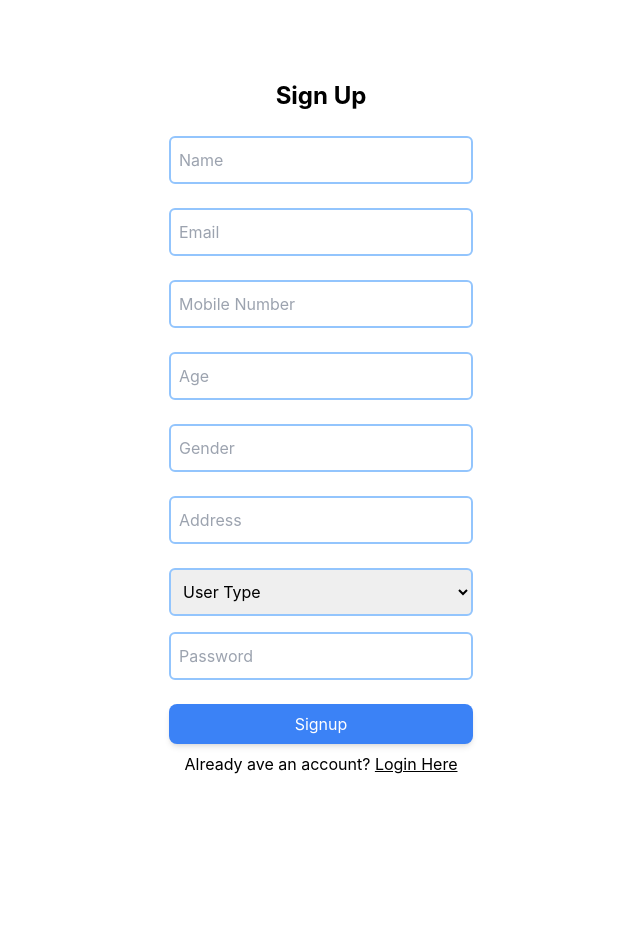
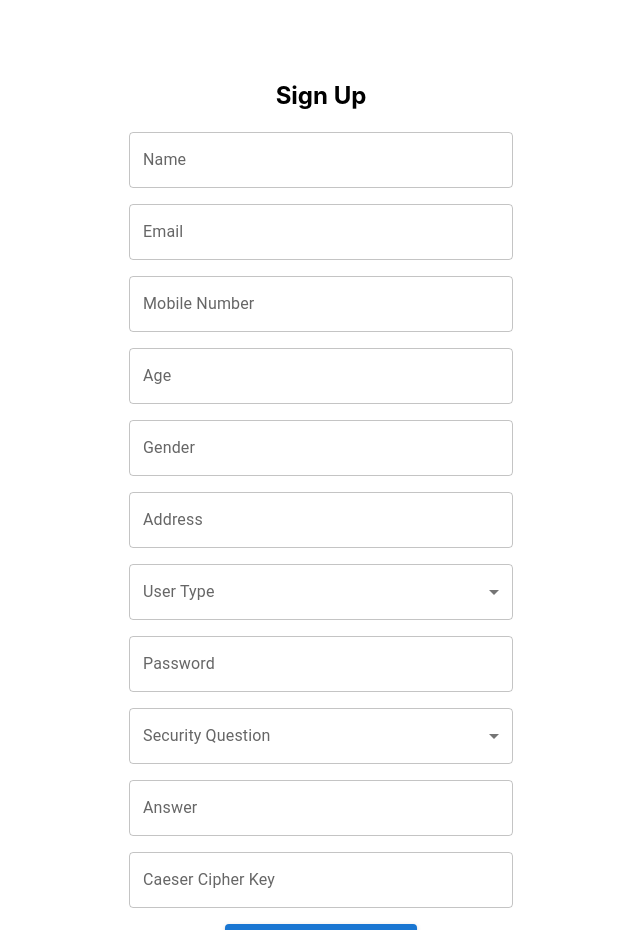
Before and after one commit to yogowang/dalvacation, a React (Create React App) app: page /signup in a window 1280 px wide. Shown: the top 930 px of the page, without its empty margins (319-959 px from the left). Before the commit the page ends 800 px from the top, so only its background shows below. Built offline with nearby package versions, Linux system fonts and the light colour scheme; the HTML template or start-up script is replaced by a standard one.

Commit message:
feat: frontend ui updated to use styled components.

```diff
--- a/package.json
+++ b/package.json
@@ -6,10 +6,14 @@
     "@emotion/react": "^11.11.4",
     "@emotion/styled": "^11.11.5",
     "@fontsource/roboto": "^5.0.13",
+    "@mui/icons-material": "^5.15.21",
+    "@mui/material": "^5.15.21",
+    "@mui/styled-engine-sc": "^6.0.0-alpha.18",
     "@testing-library/jest-dom": "^5.17.0",
     "@testing-library/react": "^13.4.0",
     "@testing-library/user-event": "^13.5.0",
     "axios": "^1.7.2",
+    "fs": "^0.0.1-security",
     "react": "^18.3.1",
     "react-dom": "^18.3.1",
     "react-router-dom": "^6.24.0",
--- a/src/App.js
+++ b/src/App.js
@@ -2,6 +2,7 @@ import './App.css';
 import Login from './pages/authentication/login/Login';
 import { BrowserRouter as Router, Routes, Route } from "react-router-dom";
 import { ToastContainer } from "react-toastify";
+import 'react-toastify/dist/ReactToastify.css';
 import Signup from './pages/authentication/signup/Signup';
 
 function App() {
--- /dev/null
+++ b/src/assets/jsonfile/mfaSecurityQuestions.json
@@ -0,0 +1,9 @@
+[
+    "What was the name of your first pet?",
+    "What is the name of the town where you were born?",
+    "What was your first car?",
+    "What was the name of your school?",
+    "What is your favorite movie?",
+    "What is your favorite food?",
+    "What was the name of your best friend in school?"
+]
--- /dev/null
+++ b/src/assets/jsonfile/userRole.json
@@ -0,0 +1,4 @@
+[
+    "Customer",
+    "Property Agent"
+]
--- a/src/components/button/SubmitButton.js
+++ b/src/components/button/SubmitButton.js
@@ -1,11 +1,20 @@
-const SubmitButton = ({ className, buttonName, callButtonFunction }) => {
+import Button from '@mui/material/Button';
+const SubmitButton = ({ buttonName, callButtonFunction }) => {
   return (
-    <button
-      className={`${className} my-2 text-1xl z-5 w-full rounded-lg bg-blue-500 px-8 py-2 text-white shadow-md hover:bg-blue-950 disabled:bg-blue-400`}
+    <Button
+      variant="contained"
+      className="w-1/2 bg-blue-500 hover:bg-blue-700 text-white py-2"
       onClick={callButtonFunction}
     >
       {buttonName}
-    </button>
+    </Button>
+
+    // <button
+    //   className={`${className} my-2 text-1xl z-5 w-1/2 rounded-lg bg-blue-500 px-8 py-2 text-white shadow-md hover:bg-blue-950 disabled:bg-blue-400`}
+    //   onClick={callButtonFunction}
+    // >
+    //   {buttonName}
+    // </button>
   );
 };
 
--- a/src/components/input/SelectInput.js
+++ b/src/components/input/SelectInput.js
@@ -1,22 +1,29 @@
 import React from "react";
+import InputLabel from '@mui/material/InputLabel';
+import MenuItem from '@mui/material/MenuItem';
+import Select, { SelectChangeEvent } from '@mui/material/Select';
+import FormControl from '@mui/material/FormControl';
 
-const SelectInput = ({ value, onChange }) => {
+const SelectInput = ({ value, onChange, listName, optionList }) => {
   return (
     <>
-      <div className="flex py-2">
-        <select
-          placeholder="User Type"
-          className="h-12 w-full rounded-md border-2 border-blue-300 px-2 disabled:border-blue-200"
+      <FormControl fullWidth>
+        <InputLabel id="demo-simple-select-label">{listName}</InputLabel>
+        <Select
+          labelId="demo-simple-select-label"
+          id="demo-simple-select"
           value={value}
+          label={listName}
           onChange={(e) => {
             onChange && onChange(e.target.value);
           }}
+          className="text-left"
         >
-          <option name="ut">User Type</option>
-          <option name="customer">User</option>
-          <option name="serviceProvider">Event Organizer</option>
-        </select>
-      </div>
+          {optionList.map((event) => (
+            <MenuItem value={event}>{event}</MenuItem>
+          ))}
+        </Select>
+      </FormControl>
     </>
   );
 };
--- a/src/components/input/TextInput.js
+++ b/src/components/input/TextInput.js
@@ -1,26 +1,26 @@
 import React from "react";
+import TextField from '@mui/material/TextField';
+
 const TextInput = ({
-  className,
   type,
   placeholderText,
   value,
   onChange,
-  disabled = false,
 }) => {
   return (
-    <div className="flex flex-col py-2">
-      <input
-        className={`${className} mb-2 h-12 w-100 rounded-md border-2 border-blue-300 px-2 disabled:border-blue-200`}
+    <>
+      <TextField
+        id="outlined-basic"
+        label={placeholderText}
+        variant="outlined"
+        className="w-full"
+        value={value}
         type={type}
-        placeholder={placeholderText}
-        value={value}
         onChange={(e) => {
           onChange && onChange(e.target.value);
         }}
-        disabled={disabled}
-        min={type === "number" ? 0 : undefined}
-      ></input>
-    </div>
+      />
+    </>
   );
 };
 
--- a/src/pages/authentication/login/Login.js
+++ b/src/pages/authentication/login/Login.js
@@ -5,6 +5,7 @@ import SelectInput from "../../../components/input/SelectInput";
 import { Link, useNavigate } from "react-router-dom";
 import { ToastContainer, toast } from "react-toastify";
 import axios from "axios";
+import userRoles from "../../../assets/jsonfile/userRole.json"
 
 const Login = () => {
     const navigate = useNavigate();
@@ -56,7 +57,7 @@ const Login = () => {
             <ToastContainer />
             <div className="mt-20 text-center">
                 <h1 className="text-primary text-2xl font-bold">Login</h1>
-                <div className="mx-auto my-2 w-3/4 p-2 text-center md:w-1/2 lg:w-1/4">
+                <div className="my-5 w-full max-w-sm space-y-4 mx-auto">
                     <TextInput placeholderText="Email"
                         value={email}
                         onChange={(value) => setEmail(value)}
@@ -65,10 +66,11 @@ const Login = () => {
                         value={password}
                         onChange={(value) => setPassword(value)}
                         type="password" />
-
                     <SelectInput
+                        optionList={userRoles}
                         value={userType}
                         onChange={(value) => setUserType(value)}
+                        listName={"User Type"}
                     />
                     <SubmitButton buttonName="Login" callButtonFunction={callLogin} />
                     <p className="cursor-pointer text-center">
--- a/src/pages/authentication/signup/Signup.js
+++ b/src/pages/authentication/signup/Signup.js
@@ -5,6 +5,8 @@ import { Link, useNavigate } from "react-router-dom";
 import { ToastContainer, toast } from "react-toastify";
 import SelectInput from "../../../components/input/SelectInput";
 import axios from "axios";
+import mfaQuestions from "../../../assets/jsonfile/mfaSecurityQuestions.json"
+import userRoles from "../../../assets/jsonfile/userRole.json"
 
 const Signup = () => {
     const navigate = useNavigate()
@@ -16,6 +18,9 @@ const Signup = () => {
     const [age, setAge] = useState();
     const [gender, setGender] = useState();
     const [address, setAddress] = useState();
+    const [question, setQuestion] = useState();
+    const [answer, setAnswer] = useState();
+    const [caeserCipherKey, setCaeserCipherKey] = useState();
 
     var emailRegex = /^[^\s@]+@[^\s@]+\.[^\s@]+$/;
     var passwordRegex = /^(?=.*\d)(?=.*[!@#$%^&*])(?=.*[a-z])(?=.*[A-Z]).{8,15}$/;
@@ -35,26 +40,24 @@ const Signup = () => {
                 address: address
             };
 
-            const backend_signup_url = ``; //`${process.env.REACT_APP_BACKEND_URL}api/users/signup`;
 
-            console.log("backend url: ", backend_signup_url);
+            const api_signup_url = ``; //`${process.env.REACT_APP_BACKEND_URL}api/users/signup`;
 
-            const response = await axios.post(backend_signup_url, userData);
+            console.log("backend url: ", api_signup_url);
+
+            const response = await axios.post(api_signup_url, userData);
 
             if (response.data.statusMessage === "User already exists") {
                 toast.error("User already exists");
             } else {
-                navigate("/") // navigate to 2nd factor
+                navigate("/") // navigate to email confirmation
             }
         }
     }
 
     const validate = () => {
-        if (name === "") {
+        if (!name) {
             toast.error("Name is required");
-            return false;
-        } else if (!nameRegex.test(name)) {
-            toast.error("Name can only have alphabets");
             return false;
         } else if (!email) {
             toast.error("Email is required");
@@ -96,21 +99,28 @@ const Signup = () => {
         } else if (!gender) {
             toast.error("Gender is required.");
             return false;
+        } else if (!question) {
+            toast.error("Security Question is required.");
+            return false;
+        } else if (!answer) {
+            toast.error("Answer is required.");
+            return false;
+        } else if (!caeserCipherKey) {
+            toast.error("Caeser Cipher Key is required.");
+            return false;
         }
 
         return true;
     }
-
 
     return (
         <>
             <ToastContainer />
             <div className="mt-20 text-center">
                 <h1 className="text-primary text-2xl font-bold">Sign Up</h1>
-                <div className="mx-auto my-2 w-3/4 p-2 text-center md:w-1/2 lg:w-1/4">
+                <div className="my-5 w-full max-w-sm space-y-4 mx-auto">
                     <TextInput
                         placeholderText="Name"
-                        value={name}
                         onChange={(value) => setName(value)}
                         type="text"
                     />
@@ -120,47 +130,60 @@ const Signup = () => {
                         onChange={(value) => setEmail(value)}
                         type="email"
                     />
-
                     <TextInput
                         placeholderText="Mobile Number"
                         value={mobileNumber}
                         onChange={(value) => setMobileNumber(value)}
                         type="number"
                     />
-
                     <TextInput
                         placeholderText="Age"
                         value={age}
                         onChange={(value) => setAge(value)}
                         type="number"
                     />
-
                     <TextInput
                         placeholderText="Gender"
                         value={gender}
                         onChange={(value) => setGender(value)}
                         type="text"
                     />
-
                     <TextInput
                         placeholderText="Address"
                         value={address}
                         onChange={(value) => setAddress(value)}
                         type="text"
                     />
-
                     <SelectInput
+                        optionList={userRoles}
                         value={userType}
                         onChange={(value) => setUserType(value)}
+                        listName={"User Type"}
                     />
-
                     <TextInput
                         placeholderText="Password"
                         value={password}
                         onChange={(value) => setPassword(value)}
                         type="password"
                     />
-
+                    <SelectInput
+                        optionList={mfaQuestions}
+                        value={question}
+                        onChange={(value) => setQuestion(value)}
+                        listName={"Security Question"}
+                    />
+                    <TextInput
+                        placeholderText="Answer"
+                        value={answer}
+                        onChange={(value) => setAnswer(value)}
+                        type="text"
+                    />
+                    <TextInput
+                        placeholderText="Caeser Cipher Key"
+                        value={caeserCipherKey}
+                        onChange={(value) => setCaeserCipherKey(value)}
+                        type="text"
+                    />
                     <SubmitButton buttonName="Signup" callButtonFunction={callSignUp} />
                     <p className="cursor-pointer text-center">
                         Already ave an account?{" "}
@@ -171,7 +194,7 @@ const Signup = () => {
                         </Link>
                     </p>
                 </div>
-            </div >
+            </div>
         </>
     )
 }
```
Also changed, not shown: 1 other file (tests, documents, lock files or other folders).
